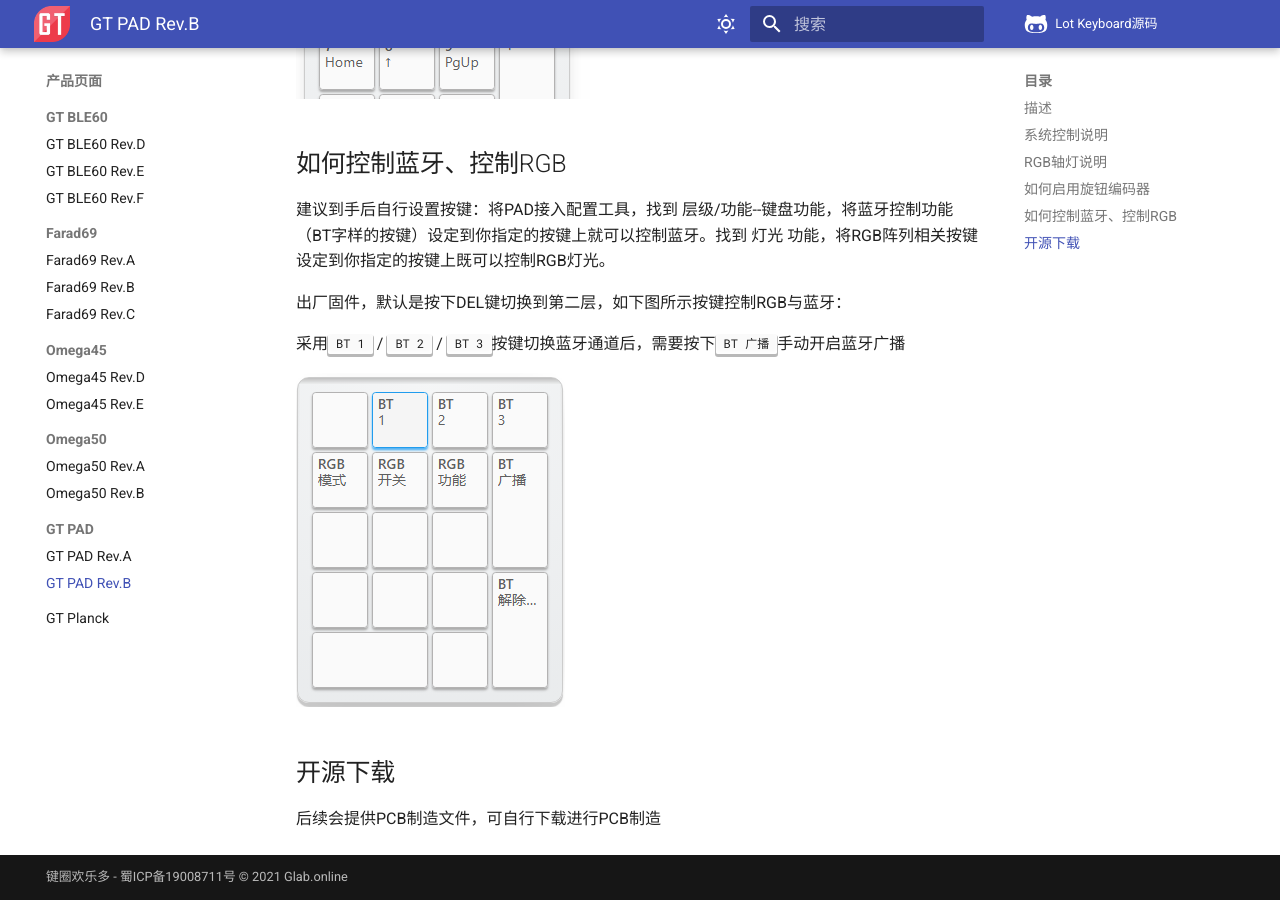
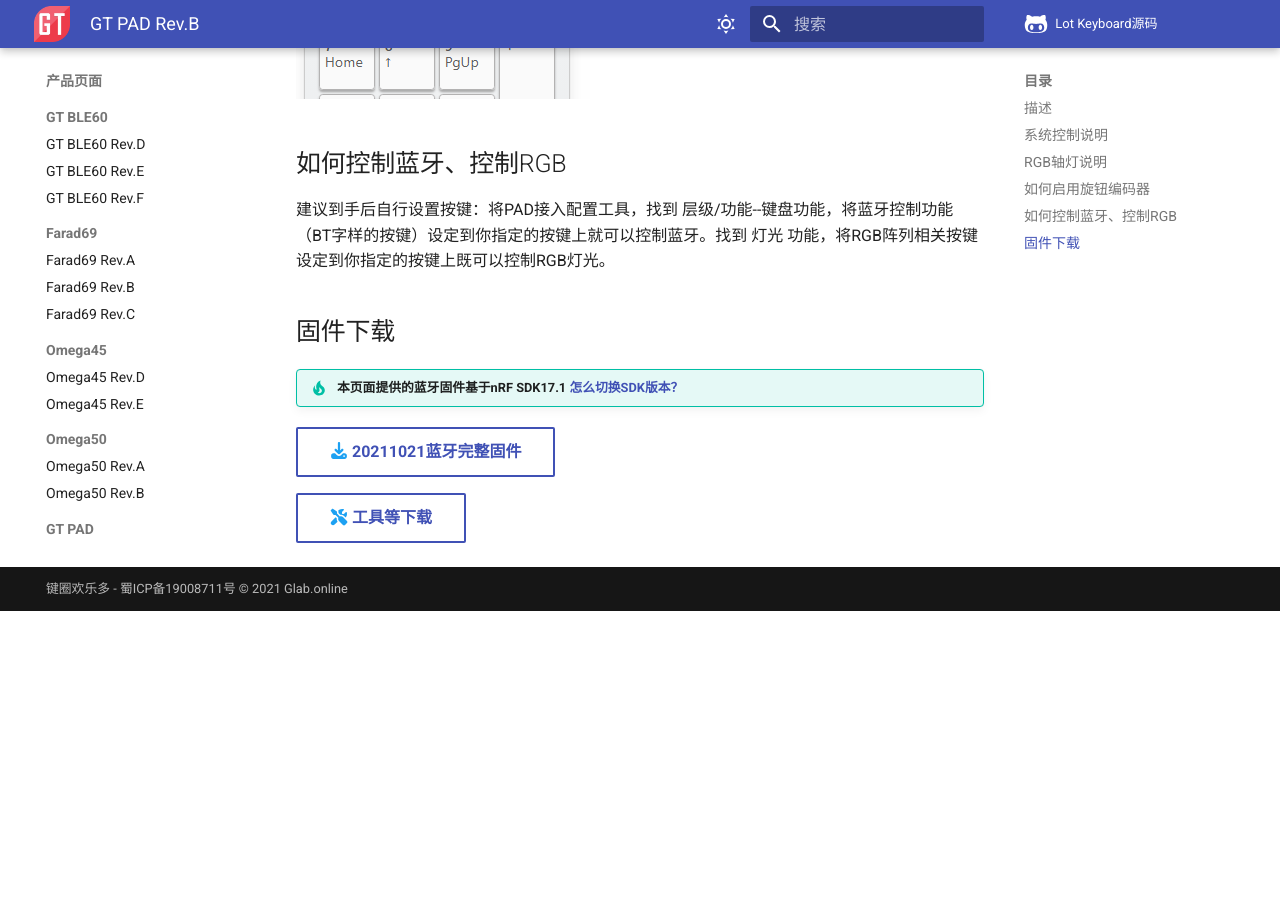
Before and after one commit to genokolar/genokolar.github.io, an MkDocs documentation site: the page built from docs/keyboard/gt-pad_b.md, in a window 1280 px wide and 900 px high, scrolled down 1984 px. Built offline with MkDocs 1.6.1 and Material for MkDocs 9.7.7, drawn with Linux system fonts in a browser that asks for light colours; comment, search, counter and statistics services are not loaded; after the commit the page ends 2595 px from its top, so only the background shows below that.

Commit message:
更新GT-PAD

```diff
--- a/docs/keyboard/gt-pad_b.md
+++ b/docs/keyboard/gt-pad_b.md
@@ -37,13 +37,10 @@ GT PAD Rev.B 标准数字小键盘
 
 建议到手后自行设置按键：将PAD接入配置工具，找到 层级/功能--键盘功能，将蓝牙控制功能（BT字样的按键）设定到你指定的按键上就可以控制蓝牙。找到  灯光 功能，将RGB阵列相关按键设定到你指定的按键上既可以控制RGB灯光。
 
+## 固件下载
 
-出厂固件，默认是按下DEL键切换到第二层，如下图所示按键控制RGB与蓝牙：
+!!! tip  "本页面提供的蓝牙固件基于nRF SDK17.1    [怎么切换SDK版本？](../faq.md#怎样切换不同SDK版本的固件)"
 
-采用<kbd>BT 1</kbd> / <kbd>BT 2</kbd> / <kbd>BT 3</kbd>按键切换蓝牙通道后，需要按下<kbd>BT 广播</kbd>手动开启蓝牙广播
+[:fontawesome-solid-download:  20211021蓝牙完整固件](http://glab.online/down/sdk17/gt-pad-b-nrf52_all-20211021-110c7c23.hex){ .md-button}
 
-![](../img/padkey.png "控制按键示意")
-
-## 开源下载
-
-后续会提供PCB制造文件，可自行下载进行PCB制造
+[:fontawesome-solid-tools:  工具等下载](../down/download.md){ .md-button}
```
Also changed, not shown: docs/keyboard/gt-pad_a.md (+8 -0 lines).
